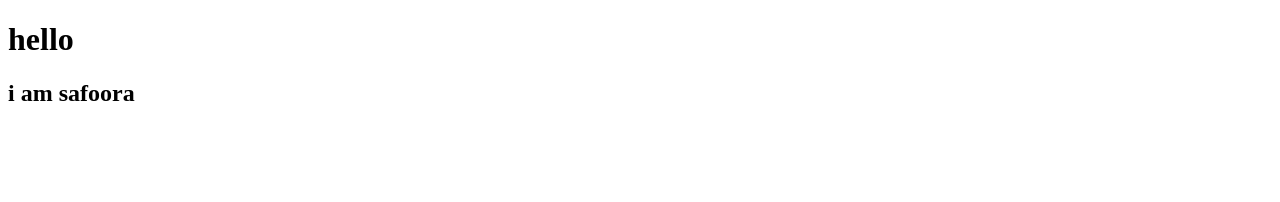
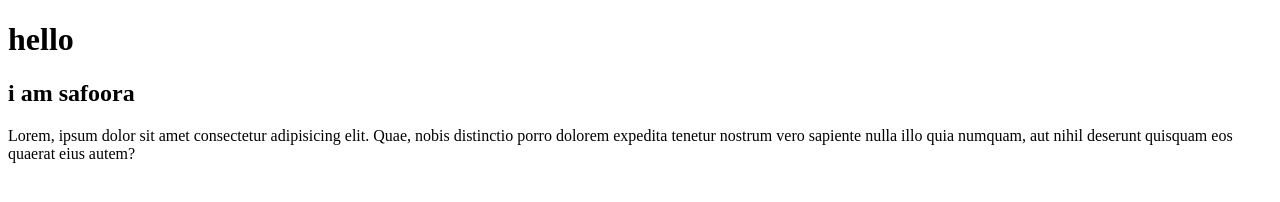
Before and after one commit to safoora58/sample, a plain HTML site: page about.html in a window 1280 px wide. Drawn offline with Linux system fonts and the light colour scheme.

Commit message:
adding div

```diff
--- a/about.html
+++ b/about.html
@@ -9,5 +9,8 @@
 <body>
      <h1> hello </h1>
      <h2>i am safoora</h2>
+     <div class="container">Lorem, ipsum dolor sit amet consectetur adipisicing elit. Quae, nobis distinctio porro
+        dolorem expedita tenetur nostrum vero sapiente nulla illo quia numquam, aut nihil deserunt quisquam eos
+        quaerat eius autem?</div>
 </body>
 </html>
```
Also changed, not shown: practice.html (+6 -0 lines), sign.html (+9 -2 lines).
